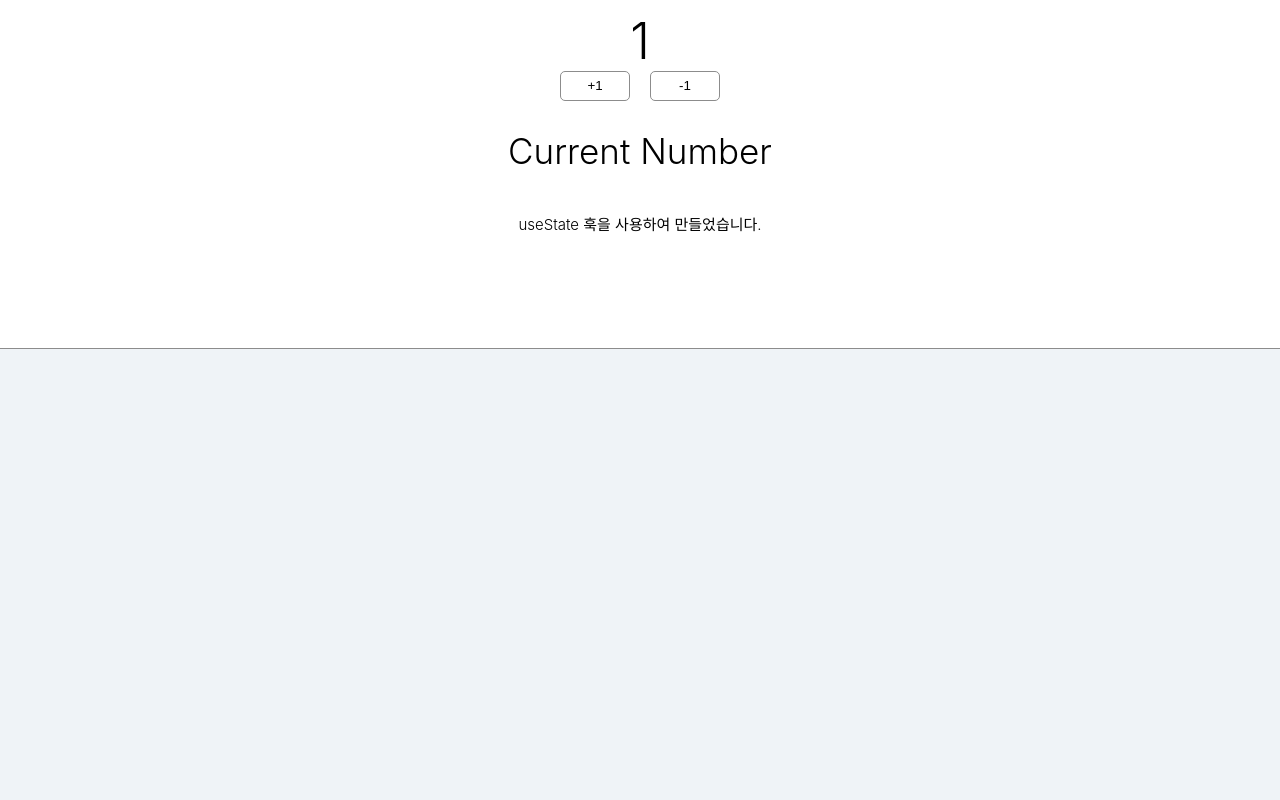
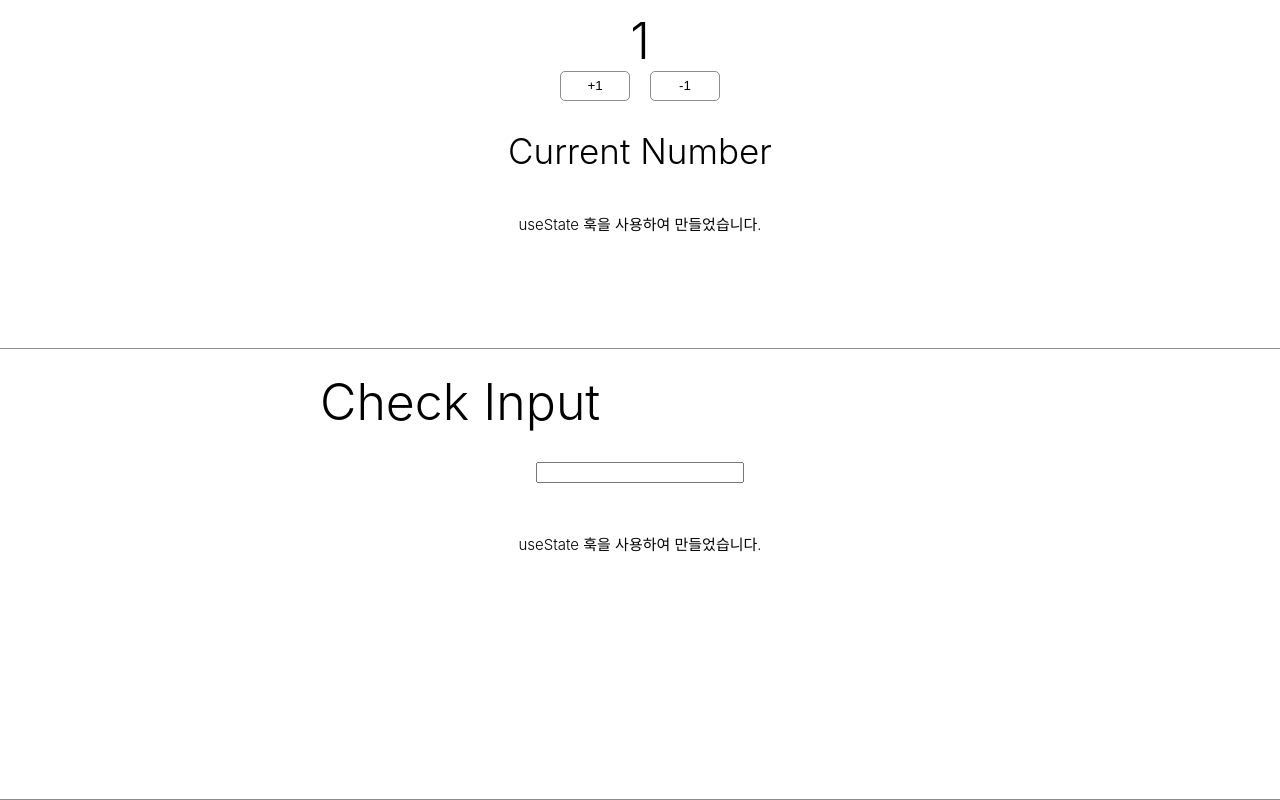
Before and after one commit to ldh3907/study-react-nomadcoder-10-kinds-hooks, a React (Create React App) app: page /#/ in a window 1280 px wide. Shown: the part 202-1002 px from the top of the page. Before the commit the page ends 800 px from the top, so only its background shows below. Built offline with nearby package versions, Linux system fonts and the light colour scheme.

Commit message:
add : chkinput
add : chkinput

```diff
--- a/src/App.js
+++ b/src/App.js
@@ -2,6 +2,7 @@ import "./App.css";
 import { HashRouter, Route } from "react-router-dom";
 import Count from "./components/count";
 import Navigation from "./components/navigation";
+import CheckInput from "./components/chkinput";
 
 function App() {
   return (
@@ -9,6 +10,7 @@ function App() {
       <Navigation />
       <section id="content">
         <Route path="/" exact={true} component={Count} />
+        <Route path="/" exact={true} component={CheckInput} />
       </section>
     </HashRouter>
   );
--- /dev/null
+++ b/src/components/chkinput.css
@@ -0,0 +1,44 @@
+.chkinput-container {
+  width: 100%;
+  height: 450px;
+  display: flex;
+  align-items: center;
+  justify-content: center;
+  background-color: #fff;
+  margin: auto;
+  border-bottom: 0.5px solid #8c8c8c;
+}
+
+.chkinput-wrap {
+  width: 50%;
+  height: 90%;
+}
+
+.chkinput-title {
+  font-size: 50px;
+  font-weight: 300;
+}
+
+.chkinput-content-wrap {
+  margin-top: 30px;
+  display: flex;
+  align-items: center;
+  justify-content: center;
+  flex-direction: column;
+}
+
+.chkinput-inputbox {
+  width: 200px;
+}
+
+.chkinput-error {
+  text-align: center;
+  font-weight: 300;
+  margin-top: 20px;
+}
+
+.chkinput-explain {
+  font-size: 15px;
+  font-weight: 300;
+  margin: 30px;
+}
--- /dev/null
+++ b/src/components/chkinput.js
@@ -0,0 +1,58 @@
+import { useState } from "react";
+import "./chkinput.css";
+
+const CheckInput = () => {
+  const useInput = (initialValue, validator) => {
+    const [value, setValue] = useState(initialValue);
+    const [error, setError] = useState(" ");
+    const onChange = (event) => {
+      console.log(event);
+      const {
+        target: { value },
+      } = event;
+      console.log(value);
+      //   const obj = { a: 1, b: 2, c: 3 };
+      //   const { b } = obj;
+      //   console.log(b);
+
+      let willupdate = true;
+      if (typeof validator === "function") {
+        willupdate = maxLen(value); //validator(value);
+      }
+      if (willupdate) {
+        setValue(value);
+        setError(" ");
+      } else {
+        // error = "10글자를 넘었습니다.";
+        setError("10글자를 넘었습니다");
+      }
+    };
+    return { value, onChange, error };
+  };
+
+  const maxLen = (value) => value.length <= 10;
+  const name = useInput(" ", maxLen);
+
+  return (
+    <section id="chkinput">
+      <div className="chkinput-container">
+        <div className="chkinput-wrap">
+          <div className="chkinput-title">Check Input</div>
+          <div className="chkinput-content-wrap">
+            <input
+              className="chkinput-inputbox"
+              placeholder="아무거나 적으세요."
+              {...name}
+            />
+            <div className="chkinput-error">{name.error}</div>
+            <div className="chkinput-explain">
+              useState 훅을 사용하여 만들었습니다.
+            </div>
+          </div>
+        </div>
+      </div>
+    </section>
+  );
+};
+
+export default CheckInput;
```
